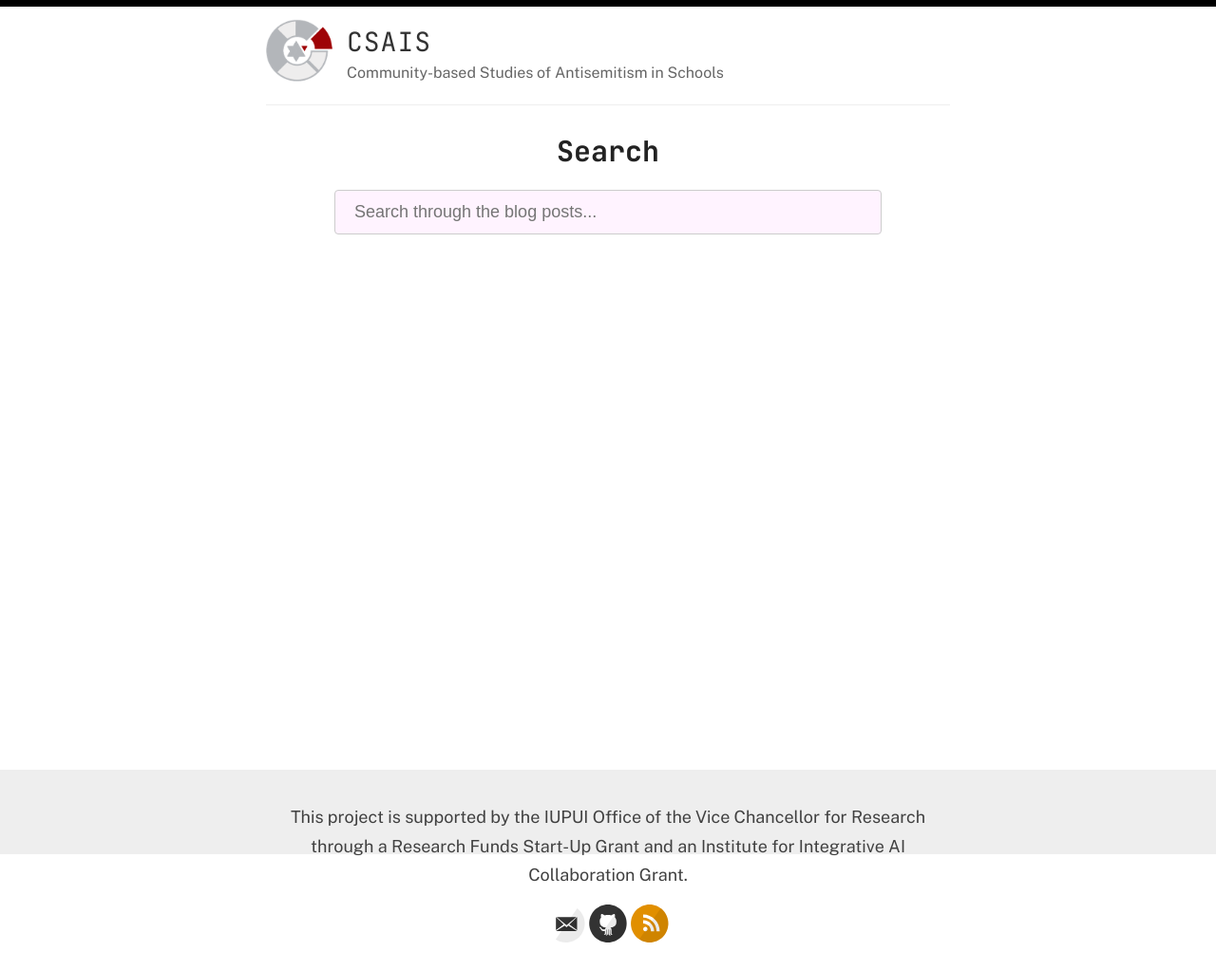
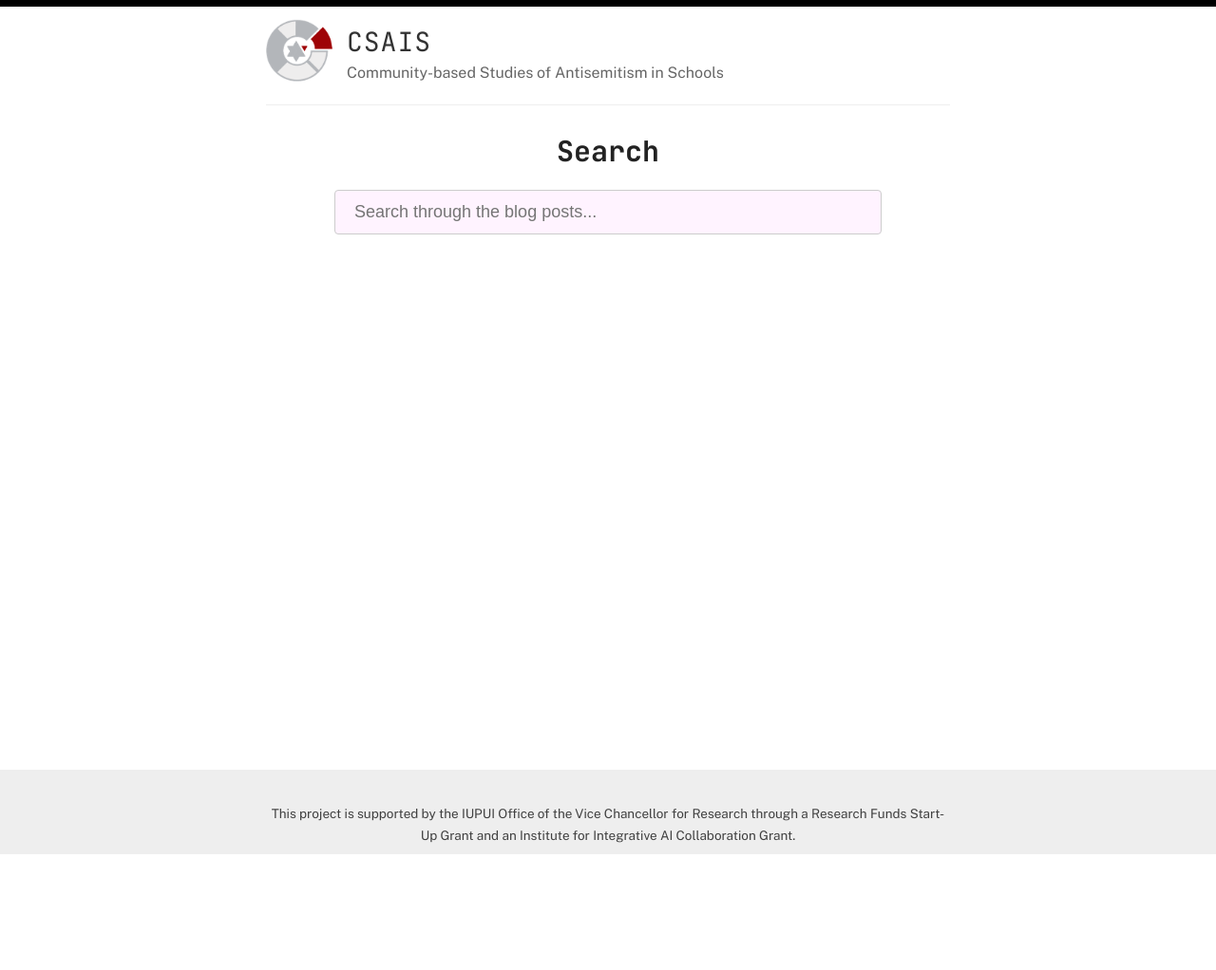
Before and after one commit to jeremyfprice/csais, a Jekyll site: the page built from _pages/search.md, in a window 1280 px wide. Shown: the whole page at 95% size. Built offline with Jekyll 4.4.1, drawn with Linux system fonts in a browser that asks for light colours; after the commit the page ends 927 px from its top, so only the background shows below that.

Commit message:
small adjustments to make it look nicer

```diff
--- a/_config.yml
+++ b/_config.yml
@@ -21,14 +21,14 @@ avatar: /images/csais_logo2.png
 # Includes an icon in the footer for each username you enter
 footer-links:
   dribbble:
-  email: csais@iupui.edu
+  email:
   facebook:
   flickr:
-  github: jeremyfprice/csais-new
+  github:
   instagram:
   linkedin:
   pinterest:
-  rss: rss
+  rss:
   twitter:
   stackoverflow:
   youtube: # channel/<your_long_string> or user/<user-name>
--- a/_includes/svg-icons.html
+++ b/_includes/svg-icons.html
@@ -1,4 +1,4 @@
-<p style="text-align: center;">This project is supported by the IUPUI Office of the Vice Chancellor for Research through a Research Funds Start-Up Grant and an Institute for Integrative AI Collaboration Grant.</p>
+<p style="text-align: center; font-size: 0.75em;">This project is supported by the IUPUI Office of the Vice Chancellor for Research through a Research Funds Start-Up Grant and an Institute for Integrative AI Collaboration Grant.</p>
 {% if site.footer-links.dribbble %}<a href="https://dribbble.com/{{ site.footer-links.dribbble }}"><i class="svg-icon dribbble"></i></a>{% endif %}
 {% if site.footer-links.email %}<a href="mailto:{{ site.footer-links.email }}"><i class="svg-icon email"></i></a>{% endif %}
 {% if site.footer-links.facebook %}<a href="https://www.facebook.com/{{ site.footer-links.facebook }}"><i class="svg-icon facebook"></i></a>{% endif %}
--- a/index.html
+++ b/index.html
@@ -6,9 +6,9 @@ layout: default
 
 <h1>Investigating Hate in Schools Through a Community Lens</h1>
 
-<p>Antisemitic incidents in schools are a widespread and pervasive phenomenon. The <dfn><<abbr title="Anti-Defamation League">ADL</abbr></dfn> has reported a three-fold increase in school-based antisemitic incidences between 2015 and 2018, and a nearly two-fold increase in violent and non-violent incidences of antisemitism in general nationwide.</p>
+<p>Antisemitic incidents in schools are a widespread and pervasive phenomenon. The <dfn><abbr title="Anti-Defamation League">ADL</abbr></dfn> has reported a three-fold increase in school-based antisemitic incidences between 2015 and 2018, and a nearly two-fold increase in violent and non-violent incidences of antisemitism in general nationwide.</p>
 
-<p>This project utilizes data from the <a href="https://www.adl.org/education-and-resources/resource-knowledge-base/adl-heat-map">ADL <dfn><<abbr title="Hate, Extremism, Antisemitism, Terrorism">H.E.A.T. Map</abbr></dfn></a> between 2016 and 2019 to identify incidents of antisemitism that specifically took place in schools.
+<p>This project utilizes data from the <a href="https://www.adl.org/education-and-resources/resource-knowledge-base/adl-heat-map">ADL <dfn><abbr title="Hate, Extremism, Antisemitism, Terrorism">H.E.A.T. Map</abbr></dfn></a> between 2016 and 2019 to identify incidents of antisemitism that specifically took place in schools.
 
 <img src="images/incidents_plot.png" />
 
```
